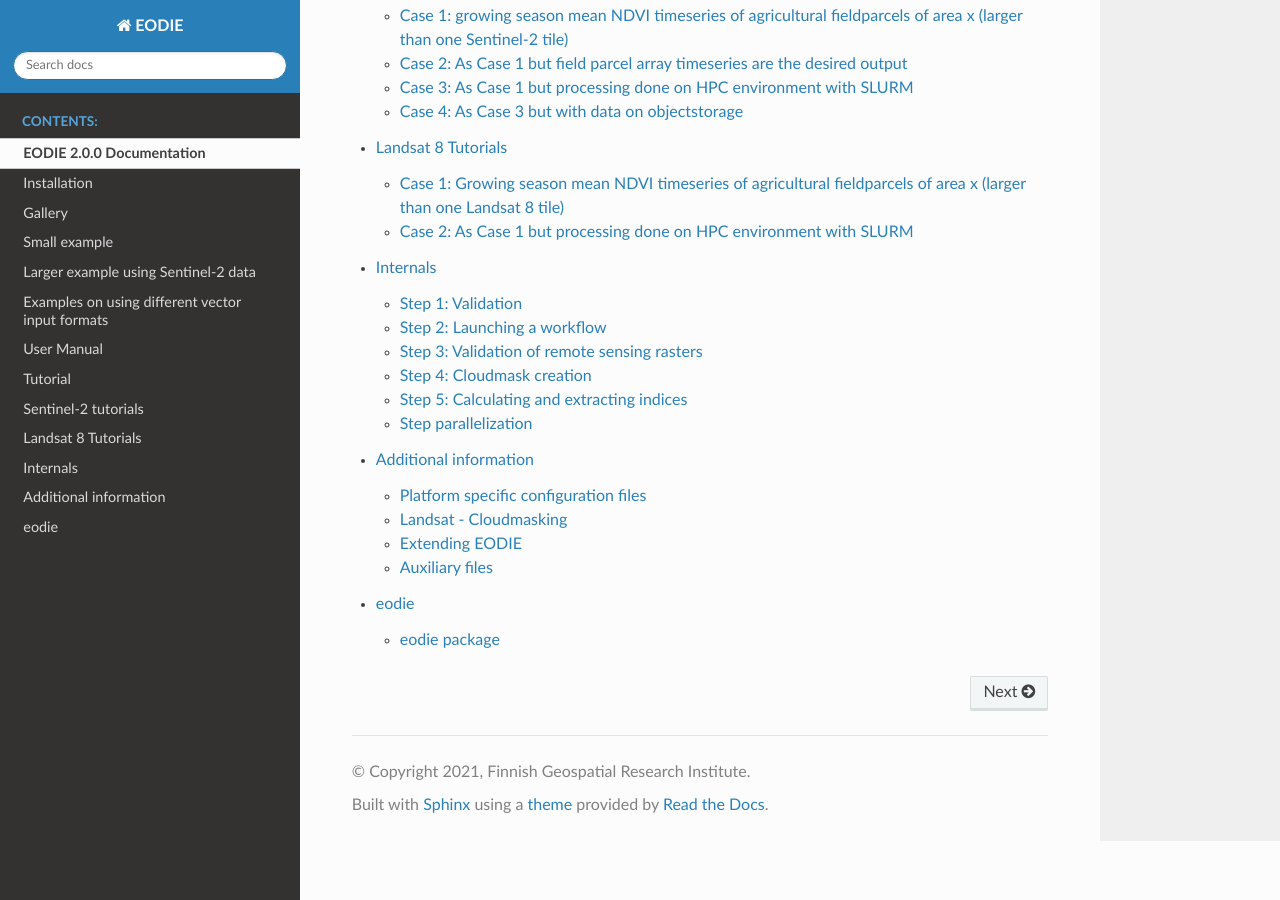
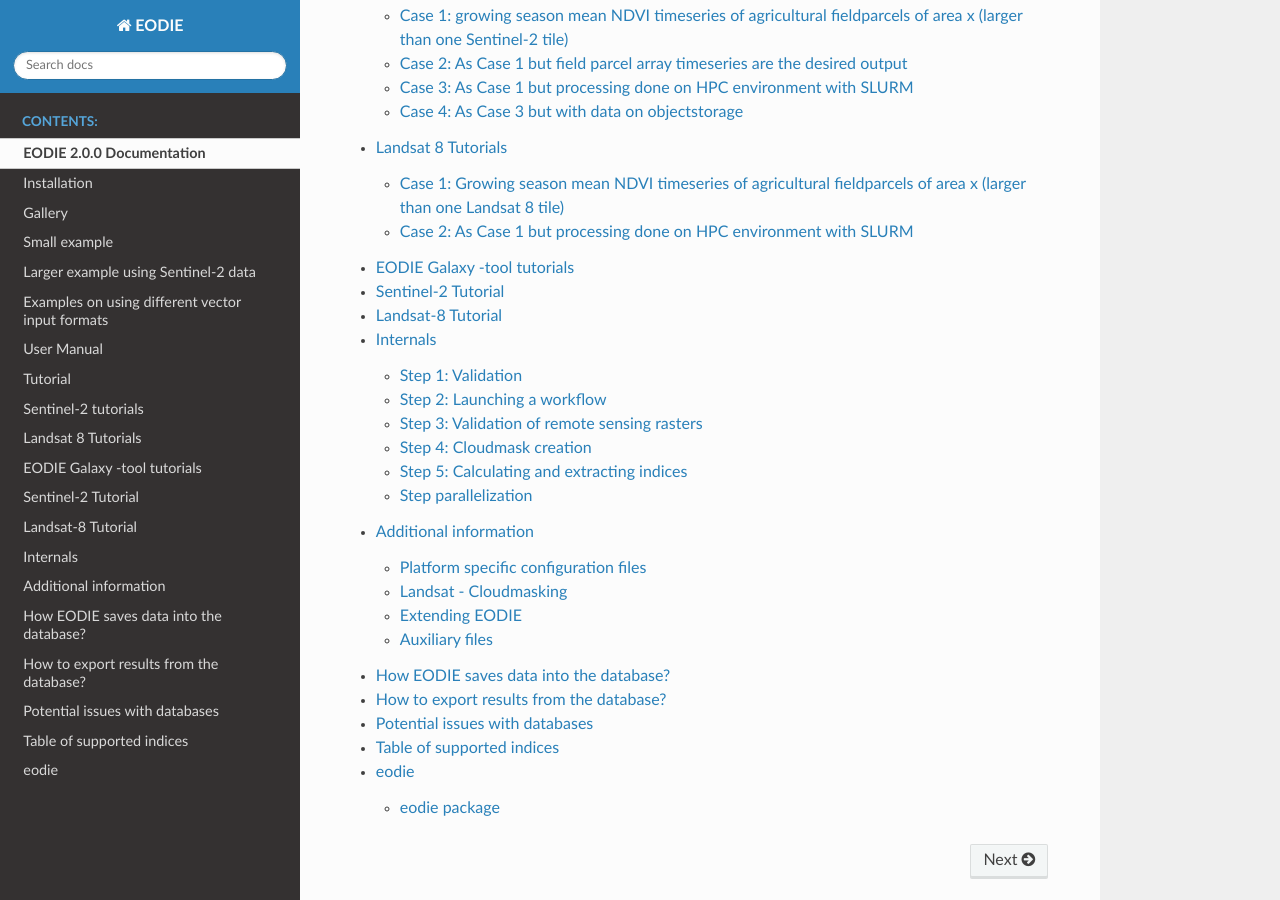
Before and after one commit to samumantha/EODIE, a Sphinx documentation site: the page built from docs/index.rst, in a window 1280 px wide and 900 px high, scrolled down 4184 px. Built offline with Sphinx 7.4.7 and the Read the Docs theme 2.0.0, drawn with Linux system fonts in a browser that asks for light colours.

Commit message:
add galaxy, index table and database to TOC

```diff
--- a/docs/index.rst
+++ b/docs/index.rst
@@ -150,6 +150,9 @@
    Example
    Use
    Tutorial
+   galaxy
    Inner_workings
    More
+   database
+   Index_table
    modules
```
